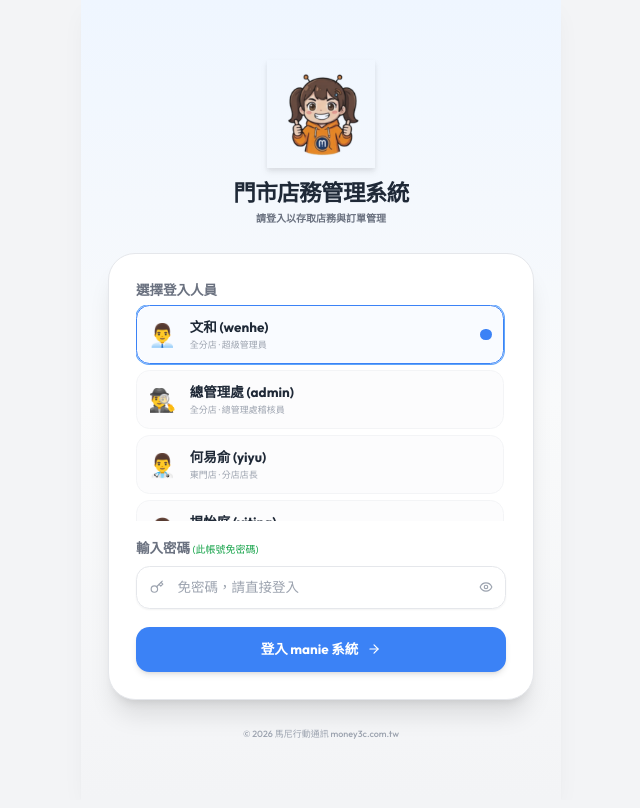
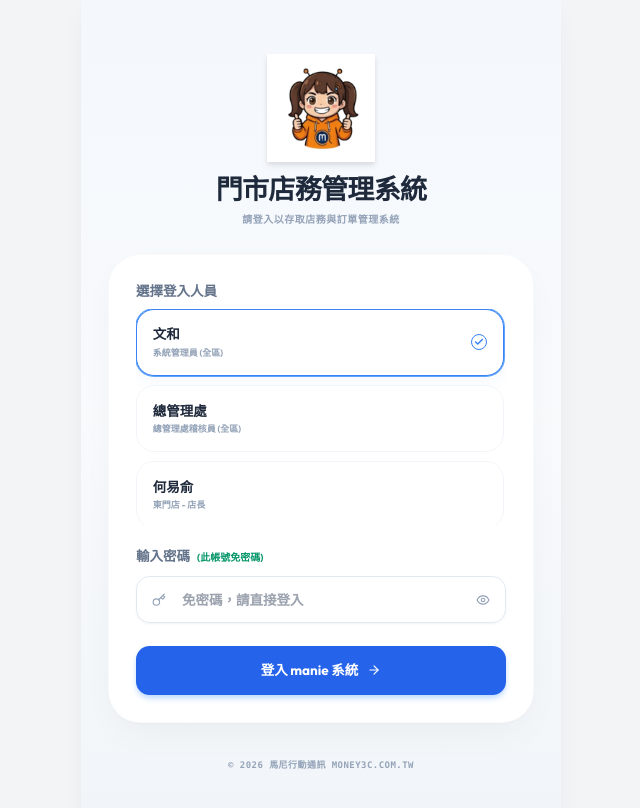
Before and after one commit to daliphone/store-management-system, a React (Vite) app: page / in a window 1280 px wide. Shown: the top 808 px of the page, without its empty margins (319-959 px from the left). Built offline with nearby package versions, Linux system fonts and the light colour scheme.

Commit message:
style: 完成全站 UI/UX 一致性重構，包含 CustomerList, Login, Modal 與 App 連線動畫

```diff
--- a/src/App.jsx
+++ b/src/App.jsx
@@ -335,9 +335,12 @@ export default function App() {
   const renderContent = () => {
     if (isLoading) {
       return (
-        <div className="flex-1 flex flex-col items-center justify-center p-6 space-y-3">
-          <Loader2 size={32} className="text-blue-500 animate-spin" />
-          <span className="text-xs text-gray-500 font-bold">正在與儲存庫連線中...</span>
+        <div className="flex-1 flex flex-col items-center justify-center p-6 space-y-4 bg-slate-50/50 font-['Outfit']">
+          <Loader2 size={36} className="text-rose-500 animate-spin" />
+          <div className="text-center space-y-1">
+            <span className="text-xs text-slate-800 font-black">正在安全同步雲端資料...</span>
+            <span className="text-[10px] text-slate-400 font-bold block">請稍候，SyncAll 正在與 Google Sheets 建立連線</span>
+          </div>
         </div>
       );
     }
@@ -423,14 +426,14 @@ export default function App() {
   return (
     <div className="mobile-container select-none">
       {/* 頂部儲存庫狀態提示條 */}
-      <div className="bg-slate-800 text-[10px] text-slate-300 px-4 py-1.5 flex justify-between items-center font-mono z-10 shadow-sm">
-        <div className="flex items-center space-x-1">
-          <Database size={10} className={dataSource.includes('Google') ? 'text-green-400' : 'text-yellow-400'} />
-          <span>儲存庫: {dataSource}</span>
+      <div className="bg-slate-950 text-[10px] text-slate-300 px-4 py-1.5 flex justify-between items-center font-mono z-10 shadow-sm tracking-wider font-semibold border-b border-slate-900 select-none">
+        <div className="flex items-center space-x-1.5">
+          <Database size={11} className={dataSource.includes('Google') ? 'text-emerald-400' : 'text-amber-400'} />
+          <span>儲存庫: <strong className={dataSource.includes('Google') ? 'text-emerald-400 font-black' : 'text-amber-400 font-black'}>{dataSource}</strong></span>
         </div>
-        <div className="flex items-center space-x-1">
-          <span className="w-1.5 h-1.5 rounded-full bg-green-500 inline-block animate-pulse-subtle"></span>
-          <span>連線中</span>
+        <div className="flex items-center space-x-1.5">
+          <span className="w-2 h-2 rounded-full bg-emerald-500 inline-block animate-pulse"></span>
+          <span className="text-[9px]">連線正常</span>
         </div>
       </div>
 
--- a/src/components/Login.jsx
+++ b/src/components/Login.jsx
@@ -1,6 +1,6 @@
 import React, { useState } from 'react';
 import ManieIcon from './ManieIcon';
-import { Shield, Key, Loader2, ArrowRight, Eye, EyeOff } from 'lucide-react';
+import { Shield, Key, Loader2, ArrowRight, Eye, EyeOff, Check } from 'lucide-react';
 
 export default function Login({ users, onLogin }) {
   const [selectedUser, setSelectedUser] = useState(users[0] || null);
@@ -9,7 +9,7 @@ export default function Login({ users, onLogin }) {
   const [isLoggingIn, setIsLoggingIn] = useState(false);
   const [errorMsg, setErrorMsg] = useState('');
 
-  // 當 users 名單改變時 (例如被刪除了預設首位)，動態更新 selectedUser
+  // 當 users 名單改變時，動態更新 selectedUser
   React.useEffect(() => {
     if (users && users.length > 0 && !selectedUser) {
       setSelectedUser(users[0]);
@@ -38,26 +38,33 @@ export default function Login({ users, onLogin }) {
   };
 
   return (
-    <div className="flex-1 flex flex-col justify-center items-center px-6 py-12 bg-gradient-to-b from-blue-50 via-gray-50 to-gray-100 min-h-screen">
+    <div className="flex-1 flex flex-col justify-center items-center px-6 py-12 bg-gradient-to-b from-blue-50/50 via-slate-50 to-slate-100 min-h-screen font-['Outfit',_'Inter',_sans-serif]">
       {/* 標頭與 manie welcome 姿勢圖示 */}
-      <div className="w-full max-w-sm text-center space-y-2 mb-6">
-        <ManieIcon pose="welcome" className="w-28 h-24 mx-auto drop-shadow-md animate-pulse-subtle" />
-        <div>
-          <h1 className="text-xl font-black text-gray-800 tracking-tight">門市店務管理系統</h1>
-          <p className="text-[10px] text-gray-500 font-semibold mt-0.5">請登入以存取店務與訂單管理</p>
+      <div className="w-full max-w-sm text-center space-y-2 mb-6 animate-fade-in">
+        <ManieIcon pose="welcome" className="w-28 h-24 mx-auto drop-shadow-md hover:scale-105 transition-transform" />
+        <div className="space-y-1">
+          <h1 className="text-2xl font-black text-slate-800 tracking-tight font-['Outfit']">門市店務管理系統</h1>
+          <p className="text-[10px] text-slate-400 font-bold tracking-wider">請登入以存取店務與訂單管理系統</p>
         </div>
       </div>
 
-      {/* 登入卡片 */}
-      <div className="w-full max-w-sm bg-white rounded-3xl p-6 shadow-xl border border-gray-150/40">
-        <form onSubmit={handleLoginSubmit} className="space-y-4">
+      {/* 登入卡片 (大圓角與微立體陰影) */}
+      <div className="w-full max-w-sm bg-white rounded-[32px] p-6 shadow-[0_15px_40px_-10px_rgba(0,0,0,0.05),0_1px_3px_rgba(0,0,0,0.02)] border border-slate-100/50">
+        <form onSubmit={handleLoginSubmit} className="space-y-5">
 
-          {/* 使用者選擇 */}
-          <div className="space-y-1.5">
-            <label className="text-xs text-gray-500 font-bold block">選擇登入人員</label>
-            <div className="grid grid-cols-1 gap-1.5 max-h-48 overflow-y-auto no-scrollbar pr-0.5">
+          {/* 使用者選擇 (100% 對齊設定頁模擬卡片樣式) */}
+          <div className="space-y-2">
+            <label className="text-xs text-slate-500 font-bold block">選擇登入人員</label>
+            <div className="grid grid-cols-1 gap-2 max-h-48 overflow-y-auto no-scrollbar pr-0.5">
               {users.map((user) => {
                 const isSelected = selectedUser && selectedUser.id === user.id;
+
+                // 模擬顯示分店角色文字
+                let storeRoleLabel = '';
+                if (user.role === 'SUPER_ADMIN') storeRoleLabel = '系統管理員 (全區)';
+                else if (user.role === 'AUDITOR') storeRoleLabel = '總管理處稽核員 (全區)';
+                else storeRoleLabel = `${user.store} - ${user.role === 'STORE_MANAGER' ? '店長' : '業務'}`;
+
                 return (
                   <button
                     type="button"
@@ -67,21 +74,20 @@ export default function Login({ users, onLogin }) {
                       setErrorMsg('');
                       setPassword('');
                     }}
-                    className={`flex items-center justify-between p-2.5 rounded-xl border text-left transition-all ${
+                    className={`w-full flex items-center justify-between p-3.5 rounded-2xl border text-left transition-all ${
                       isSelected
-                        ? 'border-blue-500 bg-blue-50/40 ring-1 ring-blue-400'
-                        : 'border-gray-100 hover:border-gray-200 bg-gray-50/50'
+                        ? 'border-blue-500 bg-white shadow-[0_4px_16px_rgba(37,99,235,0.06)] ring-1 ring-blue-400'
+                        : 'border-slate-100 bg-white hover:border-slate-200'
                     }`}
                   >
-                    <div className="flex items-center space-x-3">
-                      <span className="text-xl">{user.avatar}</span>
-                      <div>
-                        <div className="font-bold text-gray-800 text-xs">{user.name} ({user.username})</div>
-                        <div className="text-[9px] text-gray-400 mt-0.5">{user.store} · {user.roleLabel}</div>
-                      </div>
+                    <div className="flex flex-col space-y-0.5">
+                      <span className="text-xs font-black text-slate-800">{user.name}</span>
+                      <span className="text-[9px] text-slate-400 font-bold">{storeRoleLabel}</span>
                     </div>
                     {isSelected && (
-                      <span className="w-2.5 h-2.5 rounded-full bg-blue-500"></span>
+                      <div className="text-blue-500 border border-blue-500 rounded-full p-0.5 flex items-center justify-center bg-blue-50/20">
+                        <Check size={10} strokeWidth={3.5} />
+                      </div>
                     )}
                   </button>
                 );
@@ -91,14 +97,12 @@ export default function Login({ users, onLogin }) {
 
           {/* 密碼欄位 */}
           {selectedUser && (
-            <div className="space-y-1.5 animate-fade-in">
-              <div className="flex justify-between items-center">
-                <label className="text-xs text-gray-500 font-bold block">
-                  輸入密碼 {selectedUser.password === '' && <span className="text-[10px] text-green-600 font-normal">(此帳號免密碼)</span>}
-                </label>
-              </div>
+            <div className="space-y-2 animate-fade-in">
+              <label className="text-xs text-slate-500 font-bold block">
+                輸入密碼 {selectedUser.password === '' && <span className="text-[10px] text-emerald-600 font-bold ml-1">(此帳號免密碼)</span>}
+              </label>
               <div className="relative rounded-xl shadow-sm">
-                <div className="absolute inset-y-0 left-0 pl-3 flex items-center pointer-events-none text-gray-400">
+                <div className="absolute inset-y-0 left-0 pl-3.5 flex items-center pointer-events-none text-slate-400">
                   <Key size={14} />
                 </div>
                 <input
@@ -106,12 +110,12 @@ export default function Login({ users, onLogin }) {
                   value={password}
                   onChange={(e) => setPassword(e.target.value)}
                   placeholder={selectedUser.password === '' ? '免密碼，請直接登入' : '請輸入密碼'}
-                  className="block w-full pl-9 pr-10 py-2.5 border border-gray-200 rounded-xl focus:outline-none focus:ring-1 focus:ring-blue-500 focus:border-blue-500 text-xs"
+                  className="block w-full pl-10 pr-10 py-3 border border-slate-200 rounded-xl focus:outline-none focus:ring-1 focus:ring-blue-500 focus:border-blue-500 text-xs font-bold text-slate-800"
                 />
                 <button
                   type="button"
                   onClick={() => setShowPassword(!showPassword)}
-                  className="absolute inset-y-0 right-0 pr-3 flex items-center text-gray-400 hover:text-gray-600"
+                  className="absolute inset-y-0 right-0 pr-3.5 flex items-center text-slate-400 hover:text-slate-600"
                 >
                   {showPassword ? <EyeOff size={14} /> : <Eye size={14} />}
                 </button>
@@ -120,20 +124,20 @@ export default function Login({ users, onLogin }) {
           )}
 
           {errorMsg && (
-            <div className="p-2.5 bg-red-50 rounded-lg text-[10px] text-red-500 font-bold flex items-center space-x-1 border border-red-100">
+            <div className="p-3 bg-red-50 rounded-xl text-[10px] text-red-500 font-bold flex items-center space-x-1.5 border border-red-100 animate-shake">
               <span>⚠️</span>
               <span>{errorMsg}</span>
             </div>
           )}
 
-          {/* 登入按鈕 */}
+          {/* 登入按鈕 (深藍色/桃紅色質感大按鈕) */}
           <button
             type="submit"
             disabled={isLoggingIn || !selectedUser}
-            className={`w-full text-white font-bold py-3 px-4 rounded-xl text-xs transition-all shadow-md flex items-center justify-center space-x-2 ${
+            className={`w-full text-white font-extrabold py-3.5 px-4 rounded-xl text-xs transition-all shadow-md flex items-center justify-center space-x-2 active:scale-95 ${
               !selectedUser
-                ? 'bg-gray-200 cursor-not-allowed text-gray-400 shadow-none'
-                : 'bg-blue-500 hover:bg-blue-600 active:scale-95'
+                ? 'bg-slate-200 cursor-not-allowed text-slate-400 shadow-none'
+                : 'bg-blue-600 hover:bg-blue-700 shadow-blue-200 hover:shadow-lg'
             }`}
           >
             {isLoggingIn ? (
@@ -152,8 +156,8 @@ export default function Login({ users, onLogin }) {
       </div>
 
       {/* 底部商標 */}
-      <div className="w-full max-w-sm text-center mt-6 text-[9px] text-gray-400 font-medium">
-        © 2026 馬尼行動通訊 money3c.com.tw
+      <div className="w-full max-w-sm text-center mt-8 text-[9px] text-slate-400 font-bold font-mono tracking-wider select-none">
+        © 2026 馬尼行動通訊 MONEY3C.COM.TW
       </div>
     </div>
   );
--- a/src/components/Modal.jsx
+++ b/src/components/Modal.jsx
@@ -1,38 +1,44 @@
 import React from 'react';
+import { AlertTriangle } from 'lucide-react';
 
 export default function Modal({ isOpen, title, message, cancelText = '取消', confirmText = '好', onCancel, onConfirm }) {
   if (!isOpen) return null;
 
   return (
-    <div className="fixed inset-0 z-50 flex items-center justify-center p-4 bg-black bg-opacity-40 animate-fade-in">
-      <div className="w-full max-w-xs bg-white rounded-2xl overflow-hidden shadow-2xl transform transition-all animate-slide-up">
+    <div className="fixed inset-0 z-50 flex items-center justify-center p-4 bg-black/60 backdrop-blur-sm animate-fade-in">
+      <div className="w-full max-w-xs bg-white rounded-[28px] overflow-hidden shadow-2xl border border-slate-100 transform transition-all animate-slide-up font-['Outfit']">
         {/* 對話框內容 */}
-        <div className="p-6 text-center">
+        <div className="p-6 text-center space-y-3">
+          <div className="w-12 h-12 rounded-full bg-red-50 flex items-center justify-center mx-auto text-rose-500 animate-pulse-subtle border border-red-100">
+            <AlertTriangle size={24} />
+          </div>
+          <div className="space-y-1.5">
             {title && (
-            <h3 className="text-lg font-bold text-gray-900 leading-6">
+              <h3 className="text-sm font-black text-slate-800 leading-snug">
                 {title}
               </h3>
             )}
             {message && (
-            <p className="mt-3 text-sm text-gray-600">
+              <p className="text-[11px] text-slate-500 font-bold leading-relaxed">
                 {message}
               </p>
             )}
           </div>
+        </div>
 
         {/* 對話框按鈕：iOS 風格左右對稱排版 */}
-        <div className="flex border-t border-gray-100">
+        <div className="flex border-t border-slate-100">
           <button
             type="button"
             onClick={onCancel}
-            className="flex-1 px-4 py-3.5 text-sm font-semibold text-gray-500 hover:bg-gray-50 active:bg-gray-100 border-r border-gray-100 focus:outline-none transition-colors"
+            className="flex-1 px-4 py-3.5 text-xs font-black text-slate-400 hover:bg-slate-50 active:bg-slate-100 border-r border-slate-100 focus:outline-none transition-colors"
           >
             {cancelText}
           </button>
           <button
             type="button"
             onClick={onConfirm}
-            className="flex-1 px-4 py-3.5 text-sm font-bold text-blue-500 hover:bg-gray-50 active:bg-gray-100 focus:outline-none transition-colors"
+            className="flex-1 px-4 py-3.5 text-xs font-black text-rose-500 hover:bg-rose-50 active:bg-rose-100 focus:outline-none transition-colors"
           >
             {confirmText}
           </button>
```
Also changed, not shown: src/components/CustomerList.jsx (+105 -54 lines). Lines whose indentation alone changed are shown as unchanged.
